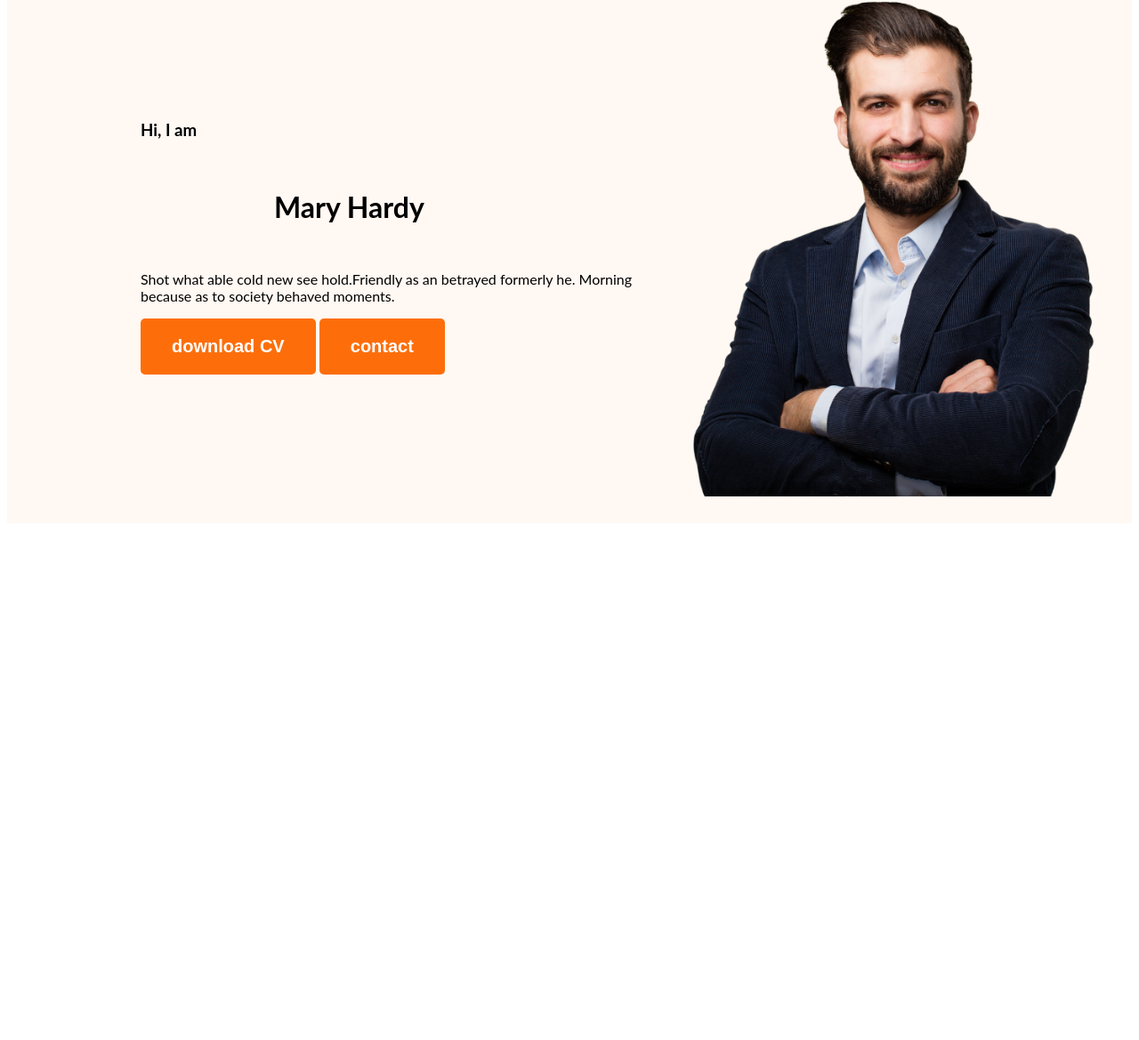
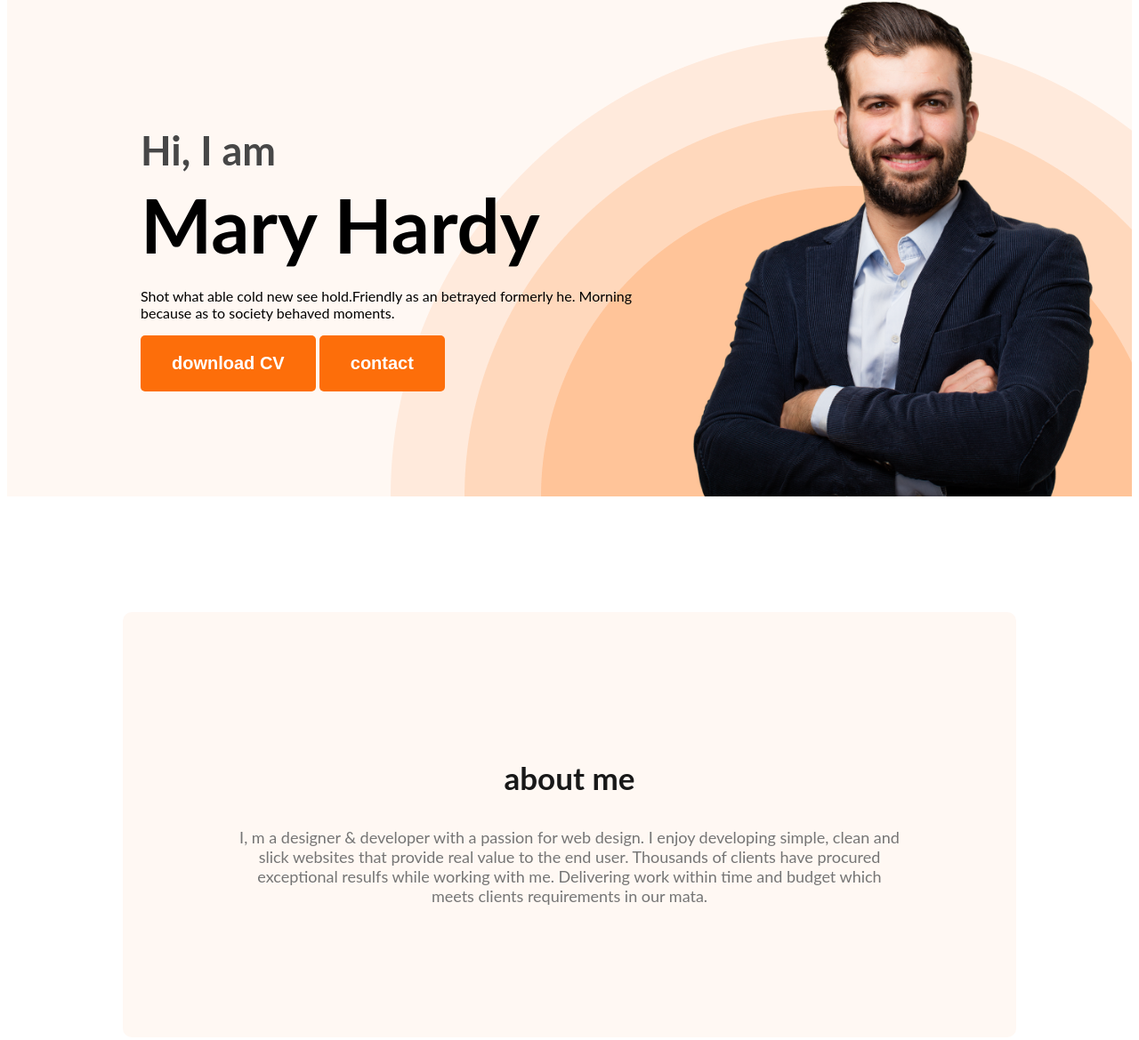
Before and after one commit to mdrahat2006/developer-portfolio, a plain HTML site: page index.html in a window 1280 px wide. Shown: the part 159-1328 px from the top of the page at 89% size. Before the commit the page ends 800 px from the top, so only its background shows below. Drawn offline with Linux system fonts and the light colour scheme.

Commit message:
about section created

```diff
--- a/index.html
+++ b/index.html
@@ -24,8 +24,8 @@
         <div class="banner">
             <div>
                 <h3 class="banner-greeting">Hi, I  am</h3>
-                <h1 class="banner title">Mary Hardy</h1>
-                <p>Shot what able cold new see hold.Friendly as an betrayed formerly he. Morning because as to society behaved moments.</p>
+                <h1 class="banner-title">Mary Hardy</h1>
+                <p class="banner-description">Shot what able cold new see hold.Friendly as an betrayed formerly he. Morning because as to society behaved moments.</p>
                 <button class="btn-primary">download CV</button>
                 <button class="btn-primary">contact</button>
             </div>
@@ -34,6 +34,10 @@
 
     </header>
     <main>
+        <section class="about">
+            <h3 class="section-title">about me</h3>
+            <p class="section-description">I, m a designer & developer with a passion for web design. I enjoy developing simple, clean and slick websites that provide real value to the end user. Thousands of clients have procured exceptional resulfs while working with me. Delivering work within time and budget which meets clients requirements in our mata.</p>
+        </section>
 
     </main>
     <footer>
--- a/styles/portfolio.css
+++ b/styles/portfolio.css
@@ -7,7 +7,8 @@ body {
 .text-primary {
     color: #FD6E0A;
 }
-.btn-primary{
+
+.btn-primary {
     border-radius: 5px;
     background: #FD6E0A;
     border: 0;
@@ -15,6 +16,19 @@ color: white;
     font-size: 20px;
     font-weight: 700;
     padding: 20px 35px;
+}
+
+.section-title {
+    color: #181818;
+    text-align: center;
+    font-size: 35px;
+    font-weight: 700;
+}
+
+.section-description {
+    color: #757575;
+    text-align: center;
+    font-size: 18px;
 }
 
 /* nav related styles */
@@ -45,14 +59,40 @@ nav a {
     text-decoration: none;
     color: #474747;
 }
-.header{
+
+.header {
     background-color: #FFF8F3;
+    background-image: url('../images/header_bg.png');
+    background-repeat: no-repeat;
+    background-position: bottom right;
 }
-.banner{
-    padding: 35px 35px 30px 150px;
+
+.banner {
+    padding: 35px 35px 0 150px;
     display: flex;
     align-items: center;
 }
-.banner .profile-pic{
+
+.banner .profile-pic {
     width: 500px;
 }
+
+.banner-greeting {
+    font-size: 45px;
+    color: #474747;
+    margin-bottom: 0;
+}
+
+.banner-title {
+    font-size: 85px;
+    margin-top: 5px;
+    margin-bottom: 20px;
+
+}
+
+.about {
+    padding: 130px;
+    border-radius: 10px;
+    background: #FFF8F3;
+    margin: 130px;
+}
```
Lines whose indentation alone changed are shown as unchanged.
